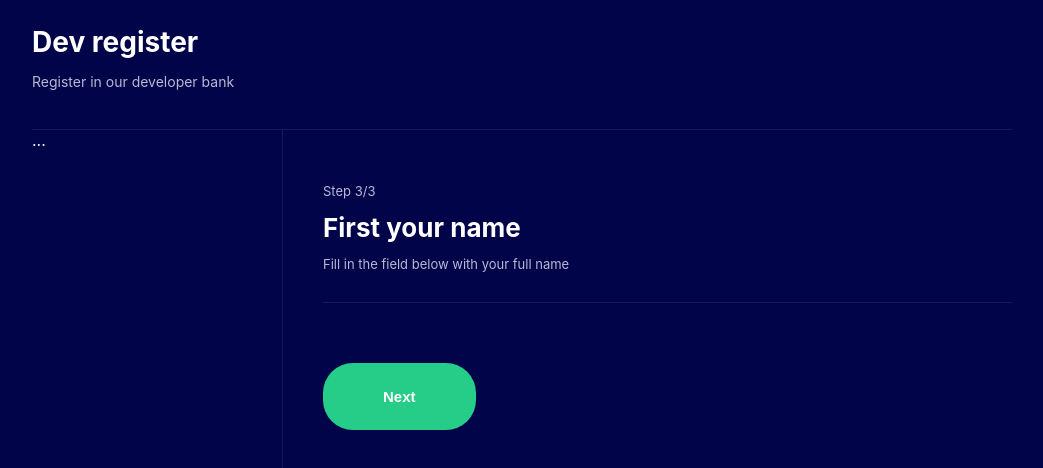
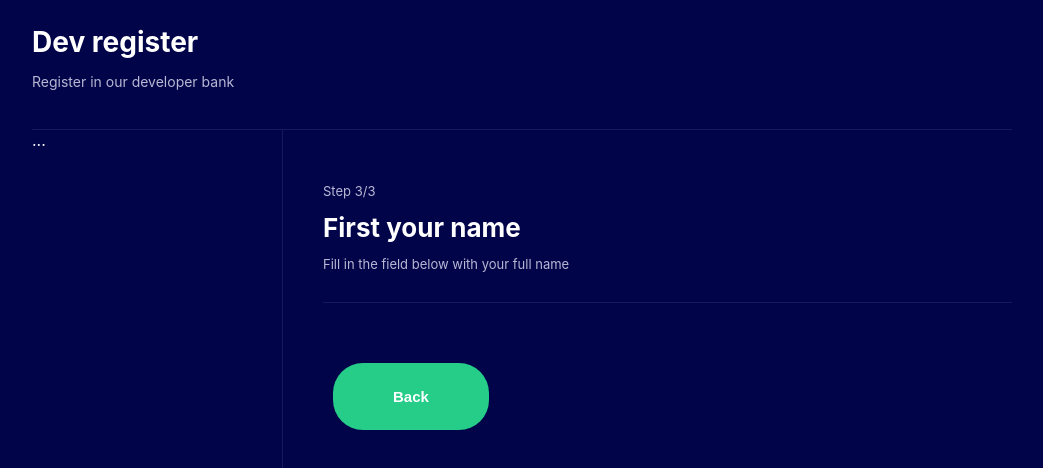
Before and after one commit to raposojoaopaulo/React-multi-step-form, a React (Create React App) app: page /step3 in a window 1280 px wide. Shown: the top 468 px of the page, without its empty margins (118-1161 px from the left). Built offline with nearby package versions, Linux system fonts and the light colour scheme.

Commit message:
create basic button component e created styled-components

```diff
--- /dev/null
+++ b/src/components/BasicButton/index.tsx
@@ -0,0 +1,18 @@
+import React from 'react';
+import * as C from './styles';
+
+type BasicButtonProps = {
+  additionalClasses: string,
+  text: string,
+  onClick: () => void,
+};
+
+const BasicButton = ({text, additionalClasses, onClick}: BasicButtonProps) => {
+  return (
+    <C.Container typeButton={additionalClasses} onClick={onClick}>
+      <button>{text}</button>
+    </C.Container>
+  );
+};
+
+export default BasicButton;
--- /dev/null
+++ b/src/components/BasicButton/styles.ts
@@ -0,0 +1,20 @@
+import styled from "styled-components";
+
+export const Container = styled.div<{typeButton: string}>`
+button {
+  background-color: ${props => props.typeButton === "primary" ? "#25CD89" : "#16195C"};
+  color: #FFF;
+  font-size: 15px;
+  font-weight: bold;
+  padding: 25px 60px;
+  border: 0;
+  border-radius: 30px;
+  cursor: pointer;
+  margin-top: 30px;
+  margin-left: 10px;
+
+  link {
+    color: #FFF;
+  }
+}
+`;
--- a/src/components/SelectOption/index.tsx
+++ b/src/components/SelectOption/index.tsx
@@ -4,12 +4,14 @@ import * as C from './styles';
 type Props = {
   title: string;
   description: string;
-  icon: string
+  icon: string;
+  select: boolean;
+  onClick: () => void;
 };
 
-const SelectOption = ({ title, description, icon }: Props) => {
+const SelectOption = ({ title, description, icon, select, onClick }: Props) => {
   return (
-    <C.Container>
+    <C.Container onClick={onClick} selected={select}>
       <C.Icon>{icon}</C.Icon>
       <C.Info>
         <C.Title>{title}</C.Title>
--- a/src/components/SelectOption/styles.ts
+++ b/src/components/SelectOption/styles.ts
@@ -1,8 +1,8 @@
 import styled from "styled-components";
 
-export const Container = styled.div`
+export const Container = styled.div<{ selected: boolean }>`
   display: flex;
-  border: 2px solid #16195C;
+  border: 2px solid ${props => props.selected ? "#25CD89" : "#16195C"};
   border-radius: 10px;
   padding: 20px;
   margin-bottom: 15px;
@@ -10,7 +10,7 @@ export const Container = styled.div`
   cursor: pointer;
 
   &:hover {
-    border: 2px solid #496459;
+    border: 2px solid #25CD89;
   }
 `;
 
--- a/src/pages/FormStep2/index.tsx
+++ b/src/pages/FormStep2/index.tsx
@@ -1,9 +1,10 @@
 import React, { ChangeEvent, useEffect } from 'react';
 import * as C from './styles';
 import { Theme } from '../../components/Theme';
-import { useNavigate } from "react-router-dom";
+import { useNavigate, Link } from "react-router-dom";
 import { useForm, FormActions } from '../../contexts/FormContext';
 import  SelectOption  from '../../components/SelectOption';
+import BasicButton from '../../components/BasicButton';
 
 
 export const FormStep2 = () => {
@@ -11,43 +12,78 @@ export const FormStep2 = () => {
   const {state, dispatch} = useForm();
 
   useEffect(() => {
-    dispatch({
-      type: FormActions.setCurrentStep,
-      payload: 2
-    });
-  }, [dispatch]);
+    if(state.name === '') {
+      navigate("/")
+    } else {
+      dispatch({
+        type: FormActions.setCurrentStep,
+        payload: 2
+      });
+    }
+  }, []);
 
   const handleNextStep = () => {
     if(state.name !== '') {
       navigate("/step3")
     } else {
-      alert("Insert your name!")
+      alert("Choose your career level!")
     }
   }
+
+  const setLevel = (level: number) => {
+    dispatch({
+      type: FormActions.setLevel,
+      payload: level
+    });
+  };
+
+  const voidFunction = () => {
+    console.log('You back one page')
+  };
 
   return (
     <Theme>
       <C.Container>
         <p>Step {state.currentStep}/3</p>
-        <h1>First your name</h1>
-        <p>Fill in the field below with your full name</p>
+        <h1>{state.name}, what best describes you?</h1>
+        <p>choose your career level</p>
         <hr />
         <SelectOption
           title="Dev Jr"
           description="Less than 3 years as a programmer"
           icon="🥳"
+          select={state.level === 0 }
+          onClick={() => setLevel(0)}
         />
         <SelectOption
           title="Dev Full"
           description="I'm a programmer between 3 to 10 years"
           icon="😎"
+          select={state.level === 1 }
+          onClick={() => setLevel(1)}
         />
         <SelectOption
           title="Dev Senior"
           description="I've been a programmer for over 10 years"
           icon="👴"
+          select={state.level === 2 }
+          onClick={() => setLevel(2)}
         />
-        <button onClick={handleNextStep}>Next</button>
+        <C.ButtonContainer>
+          <Link to='/'>
+            <BasicButton
+              text='Back'
+              additionalClasses=''
+              onClick={voidFunction}
+            />
+          </Link>
+
+          <BasicButton
+            text="Next"
+            additionalClasses='primary'
+            onClick={handleNextStep}
+          />
+        </C.ButtonContainer>
       </C.Container>
     </Theme>
   );
--- a/src/pages/FormStep2/styles.ts
+++ b/src/pages/FormStep2/styles.ts
@@ -34,16 +34,8 @@ export const Container = styled.div`
       background-color: #02044A;
     }
   }
+`;
 
-  button {
-    background-color: #25CD89;
-    color: #FFF;
-    font-size: 15px;
-    font-weight: bold;
-    padding: 25px 60px;
-    border: 0;
-    border-radius: 30px;
-    cursor: pointer;
-    margin-top: 30px;
-  }
+export const  ButtonContainer = styled.div`
+  display: flex;
 `;
--- a/src/pages/FormStep3/index.tsx
+++ b/src/pages/FormStep3/index.tsx
@@ -1,8 +1,9 @@
 import React, { ChangeEvent, useEffect } from 'react';
 import * as C from './styles';
 import { Theme } from '../../components/Theme';
-import { useNavigate } from "react-router-dom";
+import { useNavigate, Link } from "react-router-dom";
 import { useForm, FormActions } from '../../contexts/FormContext';
+import BasicButton from '../../components/BasicButton';
 
 
 export const FormStep3 = () => {
@@ -24,6 +25,10 @@ export const FormStep3 = () => {
     }
   }
 
+  const voidFunction = () => {
+    console.log('Void Function')
+  }
+
   return (
     <Theme>
       <C.Container>
@@ -32,7 +37,15 @@ export const FormStep3 = () => {
         <p>Fill in the field below with your full name</p>
         <hr />
 
-        <button onClick={handleNextStep}>Next</button>
+        <C.ButtonContainer>
+          <Link to='/'>
+            <BasicButton
+              text='Back'
+              additionalClasses=''
+              onClick={voidFunction}
+            />
+          </Link>
+        </C.ButtonContainer>
       </C.Container>
     </Theme>
   );
--- a/src/pages/FormStep3/styles.ts
+++ b/src/pages/FormStep3/styles.ts
@@ -47,3 +47,7 @@ export const Container = styled.div`
     margin-top: 30px;
   }
 `;
+
+export const  ButtonContainer = styled.div`
+  display: flex;
+`;
```
